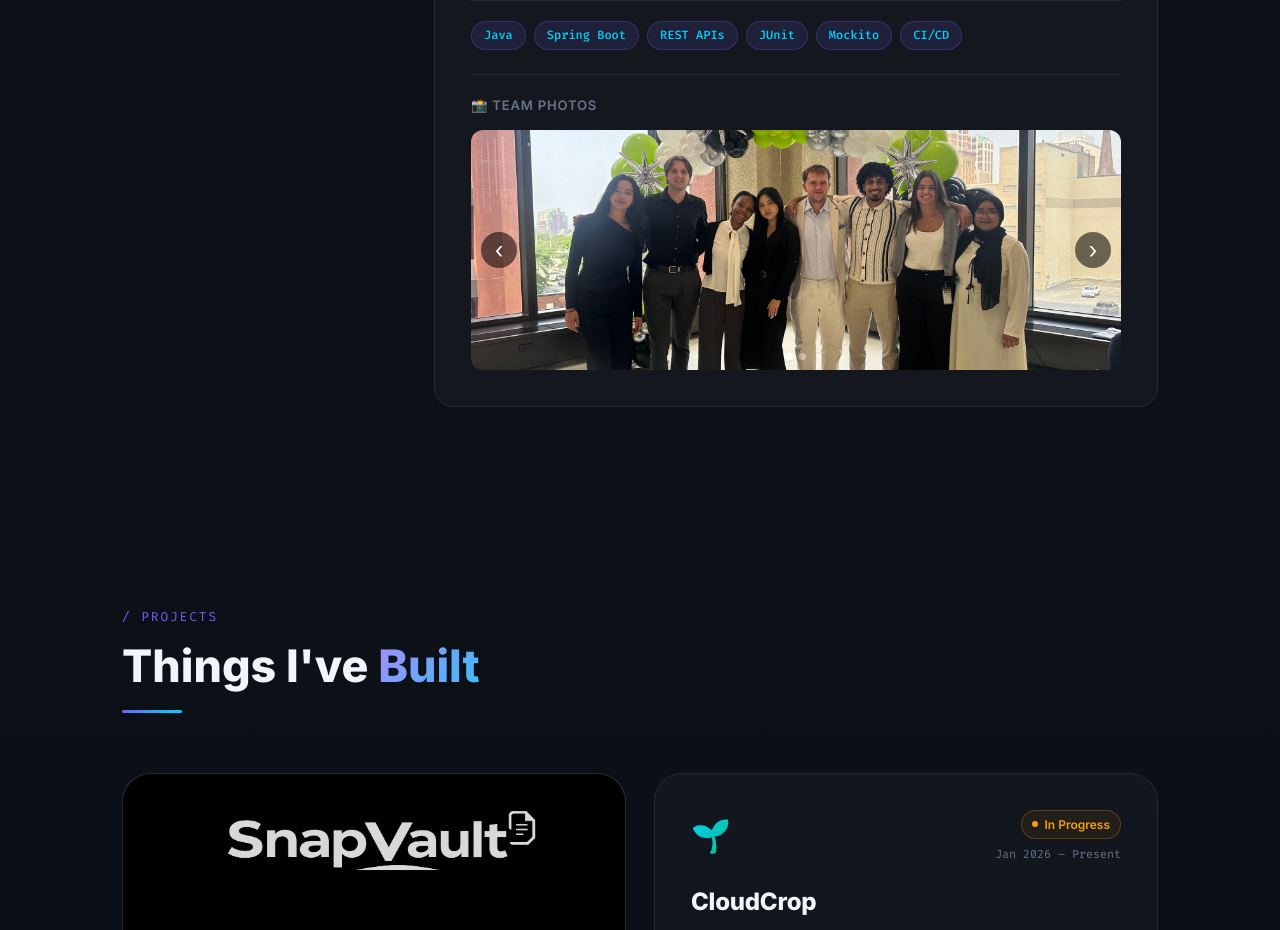
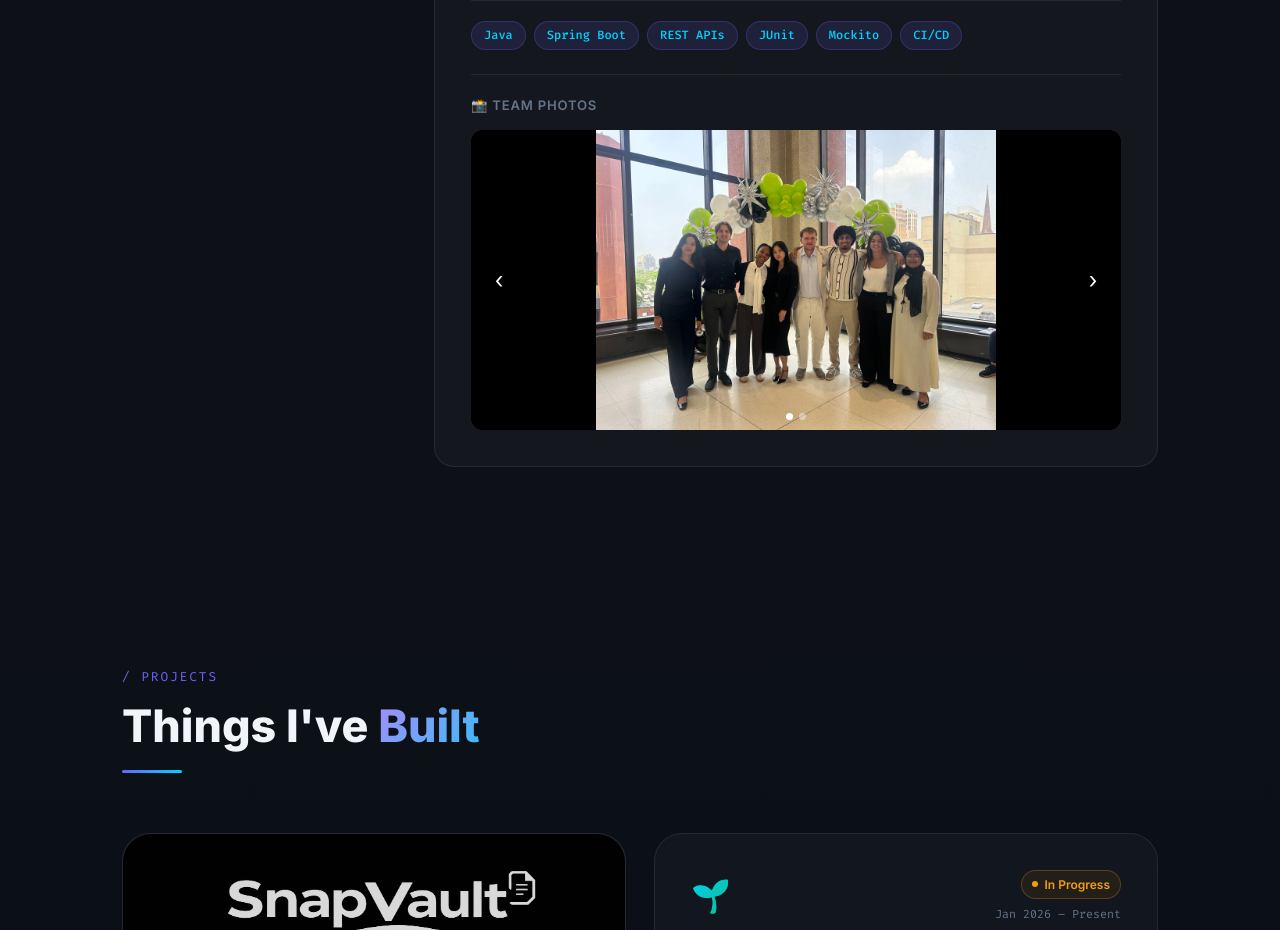
Before and after one commit to Yaser-Al-Hameedi/personal-portfolio, a React (Vite) app: page / in a window 1280 px wide. Shown: the part 2780-3710 px from the top of the page. Built offline with nearby package versions, Linux system fonts and the light colour scheme; no server answers.

Commit message:
Fix carousel image sizing

```diff
--- a/src/components/Experience.css
+++ b/src/components/Experience.css
@@ -241,10 +241,11 @@
 
 .carousel-img {
   min-width: 100%;
-  height: 240px;
-  object-fit: cover;
+  height: 300px;
+  object-fit: contain;
   object-position: center;
   display: block;
+  background: #000;
 }
 
 .carousel-btn {
```
